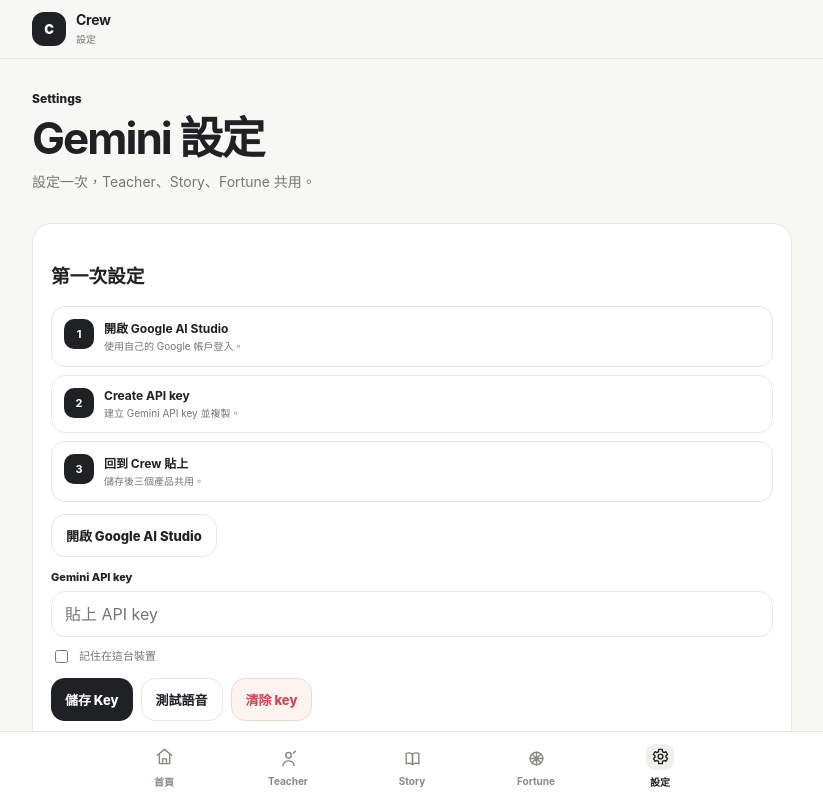
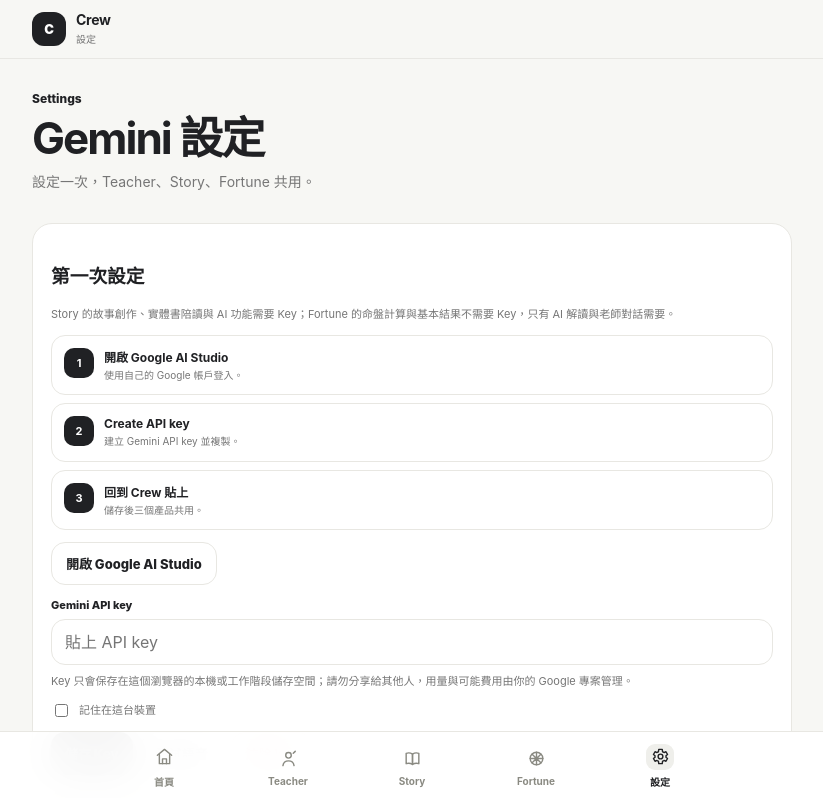
Before and after one commit to magic76/magic76.github.io, a React (Vite) app in the folder web-spa/: page /#/settings in a window 1280 px wide. Shown: the top 798 px of the page, without its empty margins (228-1051 px from the left). Built offline with nearby package versions, Linux system fonts and the light colour scheme.

Commit message:
feat: align Gemini key guide with Android apps

```diff
--- a/web-spa/src/pages/SettingsPage.tsx
+++ b/web-spa/src/pages/SettingsPage.tsx
@@ -12,10 +12,10 @@ export function SettingsPage(){
   }catch(e){liveRef.current=null;setStatus("語音測試失敗："+uiMessage(e instanceof Error?e.message:e));setTesting(false)}
  }
  return <><section className="hero"><span className="kicker">Settings</span><h1>Gemini 設定</h1><p>設定一次，Teacher、Story、Fortune 共用。</p></section>
- <section className="section panel"><h3>第一次設定</h3><div className="setup-steps"><div className="step"><b>1</b><span><strong>開啟 Google AI Studio</strong><small>使用自己的 Google 帳戶登入。</small></span></div><div className="step"><b>2</b><span><strong>Create API key</strong><small>建立 Gemini API key 並複製。</small></span></div><div className="step"><b>3</b><span><strong>回到 Crew 貼上</strong><small>儲存後三個產品共用。</small></span></div></div>
- <div className="actions"><a className="btn secondary" href="https://aistudio.google.com/app/apikey" target="_blank" rel="noreferrer">開啟 Google AI Studio</a></div>
+ <section className="section panel"><h3>第一次設定</h3><p className="meta">Story 的故事創作、實體書陪讀與 AI 功能需要 Key；Fortune 的命盤計算與基本結果不需要 Key，只有 AI 解讀與老師對話需要。</p><div className="setup-steps"><div className="step"><b>1</b><span><strong>開啟 Google AI Studio</strong><small>使用自己的 Google 帳戶登入。</small></span></div><div className="step"><b>2</b><span><strong>Create API key</strong><small>建立 Gemini API key 並複製。</small></span></div><div className="step"><b>3</b><span><strong>回到 Crew 貼上</strong><small>儲存後三個產品共用。</small></span></div></div>
+ <div className="actions"><a className="btn secondary" href="https://aistudio.google.com/apikey" target="_blank" rel="noreferrer">開啟 Google AI Studio</a></div>
  <label className="label">Gemini API key</label><input className="field" type="password" value={key} onChange={e=>setKey(e.target.value)} placeholder="貼上 API key"/>
- <label className="row" style={{marginTop:10}}><input type="checkbox" checked={remember} onChange={e=>setRemember(e.target.checked)}/><span className="meta">記住在這台裝置</span></label>
+ <p className="meta" style={{marginTop:8}}>Key 只會保存在這個瀏覽器的本機或工作階段儲存空間；請勿分享給其他人，用量與可能費用由你的 Google 專案管理。</p><label className="row" style={{marginTop:10}}><input type="checkbox" checked={remember} onChange={e=>setRemember(e.target.checked)}/><span className="meta">記住在這台裝置</span></label>
  <div className="actions"><button className="btn" onClick={()=>{if(!key.trim()){setStatus("先貼上 API key");return}saveGeminiKey(key,remember);setStatus("已儲存。")}}>儲存 Key</button><button className="btn secondary" disabled={testing} onClick={()=>void test()}>{testing?"測試中…":"測試語音"}</button><button className="btn danger" onClick={()=>{if(liveRef.current)void liveRef.current.stop({silentStatus:true,emitTerminal:false});liveRef.current=null;clearGeminiKey();setKey("");setRemember(false);setStatus("已清除。")}}>清除 key</button></div><div className="result">{status}</div></section>
  <section className="section panel"><div className="section-head"><h2>語音體驗</h2><small>共用設定</small></div><div className="settings-grid"><div><label className="label">預設播放音量</label><div className="range-row"><input className="field" type="range" min="0" max="100" value={volume} onChange={e=>{const v=Number(e.target.value);setVolume(v);localStorage.setItem("crew_live_volume",String(v))}}/><strong>{volume}%</strong></div></div><div><label className="label">瀏覽器能力</label><div className="result settings-capabilities">{caps.map(([n,ok])=><div key={String(n)}>{ok?"✓ ":"— "}{String(n)}</div>)}</div></div></div><div className="actions"><button className="btn danger" onClick={()=>{["teacher","story","fortune","teacher_pronunciation","teacher_textbook"].forEach(n=>{localStorage.removeItem("crew_history_"+n);localStorage.removeItem("crew_live_last_"+n)});setStatus("已清除 Live 紀錄。")}}>清除 Live 紀錄</button></div></section></>;
 }
```
